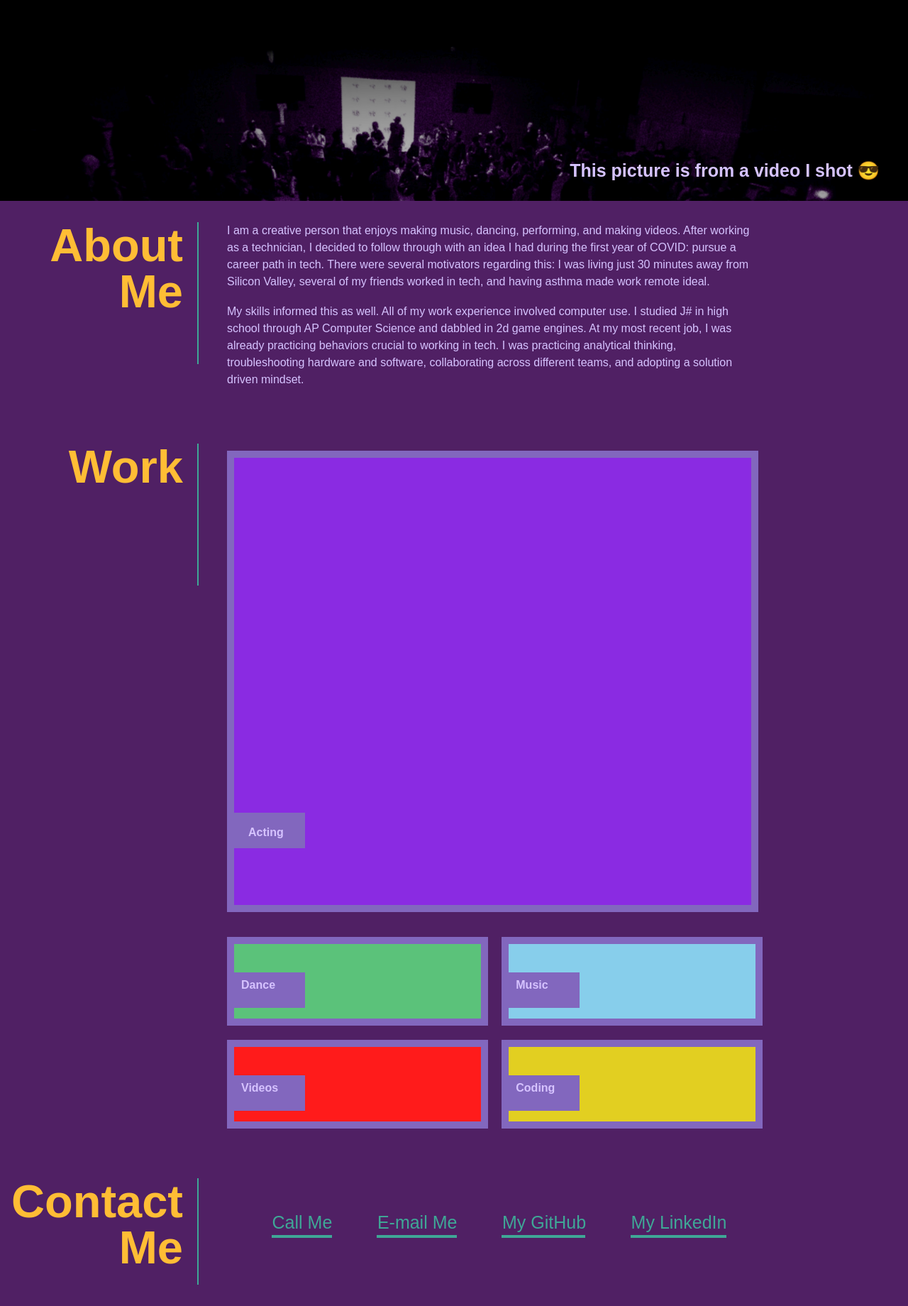
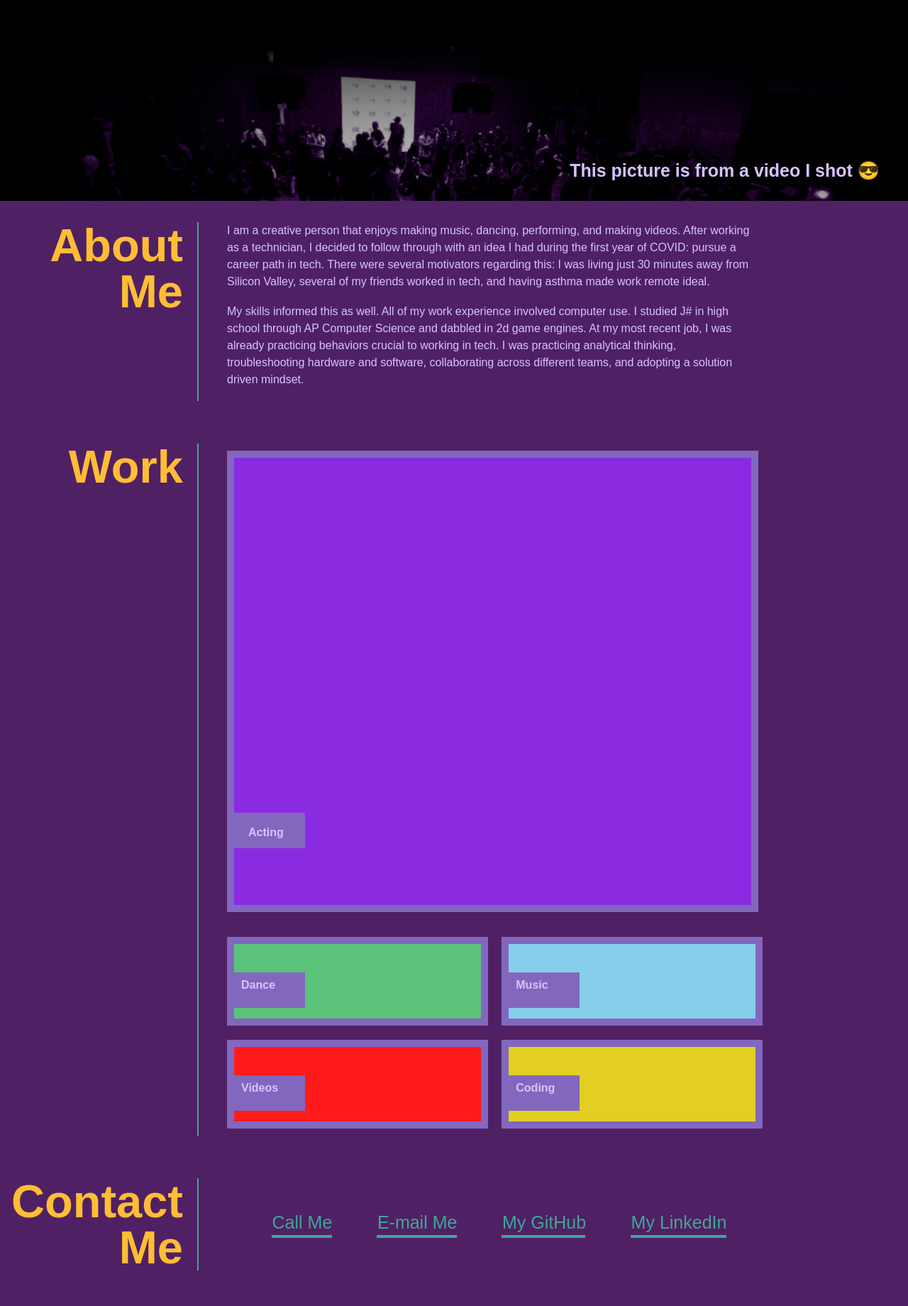
Before and after one commit to rabrigo/professional-portfolio, a plain HTML site: page index.html in a window 1280 px wide. Shown: the part 122-1962 px from the top of the page at 71% size. Drawn offline with Linux system fonts and the light colour scheme.

Commit message:
consolidated vertical bars and set height to 100%

```diff
--- a/Assets/css/style.css
+++ b/Assets/css/style.css
@@ -1,6 +1,16 @@
 body {
     background-color: #502064;
     color: #d6c3ff;
+}
+
+a {
+    color: #3FA796;
+    text-decoration: none;
+    position: relative;
+}
+
+a:hover {
+    color:#dcfff9;
 }
 
 header nav {
@@ -16,16 +26,6 @@ header nav h1 {
     background-color: #0e0e0e;
     padding-left: 100px;
     padding-right: 45px;
-}
-
-a {
-    color: #3FA796;
-    text-decoration: none;
-    position: relative;
-}
-
-a:hover {
-    color:#dcfff9;
 }
 
 nav a::after {
@@ -50,7 +50,6 @@ header nav ul {
 header nav ul li {
     display: inline;
     padding: 0 15px;
-    /* removing this causes alignment issues */
 }
 
 h2 {
@@ -81,25 +80,19 @@ main {
 }
 
 .aside-section {
+    border-right: 20px #3FA796;
     padding-right: 40px;
     text-align: right;
     width: 25%;
     margin: 30px 0;
 }
 
-/* vertical bar for the aside sections */
+
 .vert-bar {
     float: right;
     width: 2px;
     background-color: #3FA796;
-}
-
-.vert-bar.about-me {
-    height: 200px;
-}
-
-.vert-bar.work {
-    height: 200px;
+    height: 100%;
 }
 
 .about-me-text {
@@ -184,10 +177,6 @@ main {
     padding-right: 30px;
 }
 
-.vert-bar.contact-me {
-    height: 150px;
-}
-
 #contact-me-links {
     font-size: 25px;
     width: 60%;
--- a/index.html
+++ b/index.html
@@ -26,7 +26,7 @@
     <main>
             <aside class="aside-section">
                 <h2>About<br>Me</h2>
-                <section class="vert-bar about-me"></section>
+                <section class="vert-bar"></section>
             </aside>
             <section class="about-me-text"> <!--changing this into an ID messes up the formatting-->
                 <section id="about-me-link"></section> <!--destination for "About Me" link-->
@@ -44,7 +44,7 @@
             </section>
         <aside class="aside-section">
             <h2>Work</h2>
-            <section class="vert-bar work"></section>
+            <section class="vert-bar"></section>
         </aside>
         <section id="work-boxes">
             <section class="acting-box">
@@ -65,7 +65,7 @@
         </section>
         <aside class="aside-section">
             <h2>Contact<br>Me</h2>
-            <section class="vert-bar contact-me"></section>
+            <section class="vert-bar"></section>
         </aside>
         <section id="contact-me-links">
                 <a href="18005005555">Call Me</a>
```
Also changed, not shown: 1 other file.
